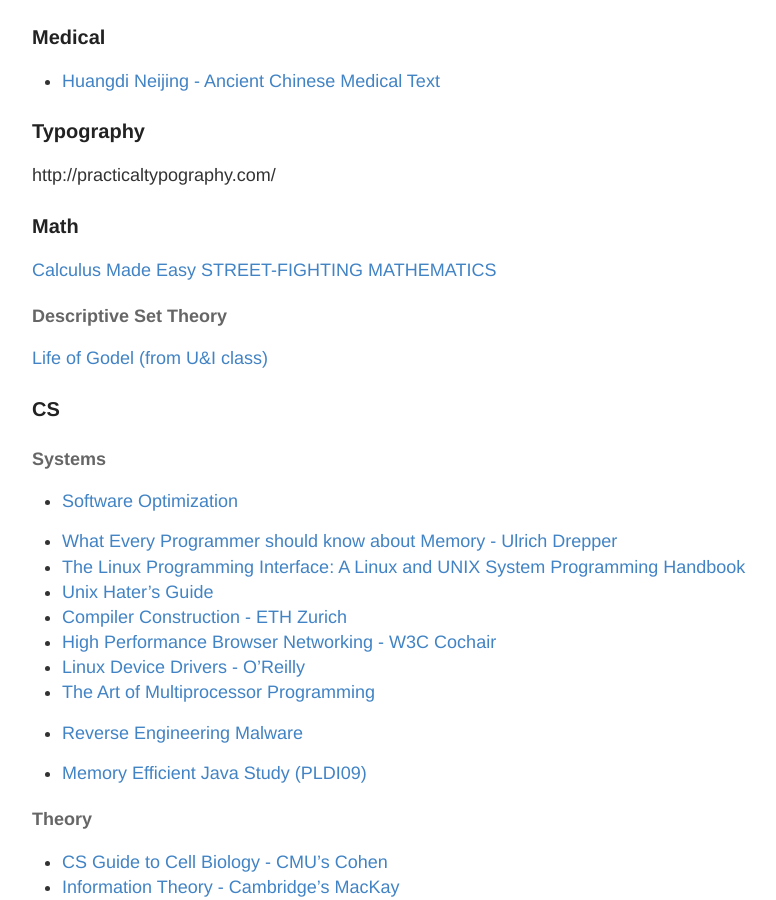
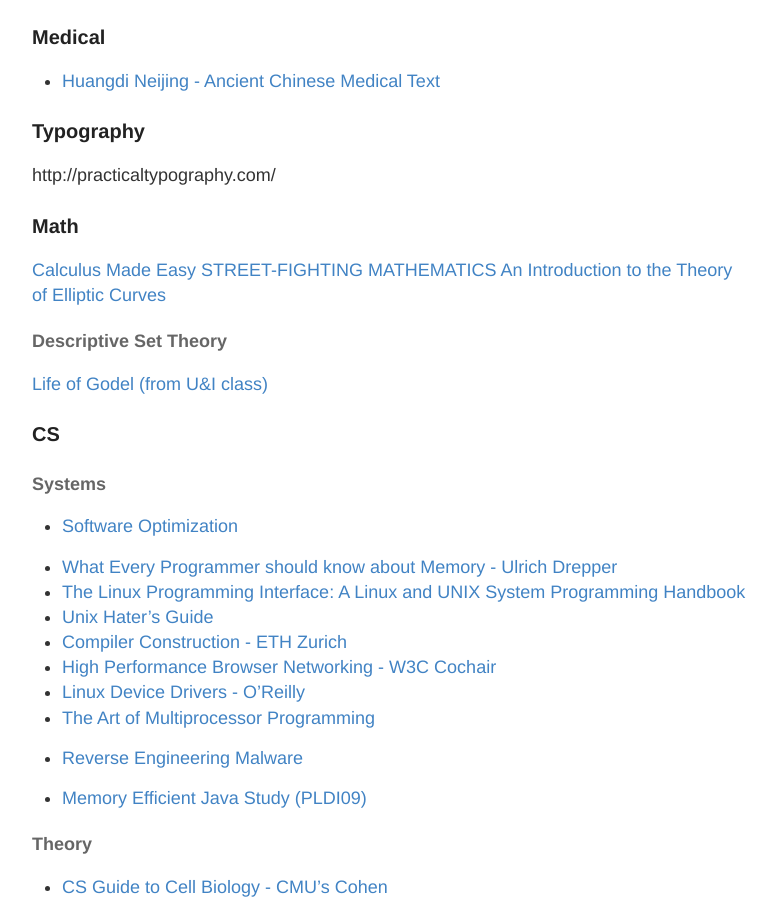
Before and after one commit to RONNCC/ronncc.github, a Jekyll site: the page built from _posts/2015-12-25-ReadingList.md, in a window 1280 px wide and 900 px high, scrolled down 1871 px. Shown: the whole window, without its empty margins (248-1024 px from the left). Built offline with Jekyll 4.4.1, drawn with Linux system fonts in a browser that asks for light colours; comment, search, counter and statistics services are not loaded.

Commit message:
Updated 2015-12-25-ReadingList.md

```diff
--- a/_posts/2015-12-25-ReadingList.md
+++ b/_posts/2015-12-25-ReadingList.md
@@ -94,6 +94,7 @@
 ### Math
 [Calculus Made Easy](http://djm.cc/library/Calculus_Made_Easy_Thompson.pdf)
 [STREET-FIGHTING MATHEMATICS](https://mitpress.mit.edu/sites/default/files/titles/content/9780262514293_Creative_Commons_Edition.pdf)
+[An Introduction to the Theory of Elliptic Curves](https://www.math.brown.edu/~jhs/Presentations/WyomingEllipticCurve.pdf)
 
 #### Descriptive Set Theory
 [Life of Godel (from U&I class) ](https://www.amazon.com/Logical-Dilemmas-Life-Work-G%C3%B6del/dp/1568812566)
```
